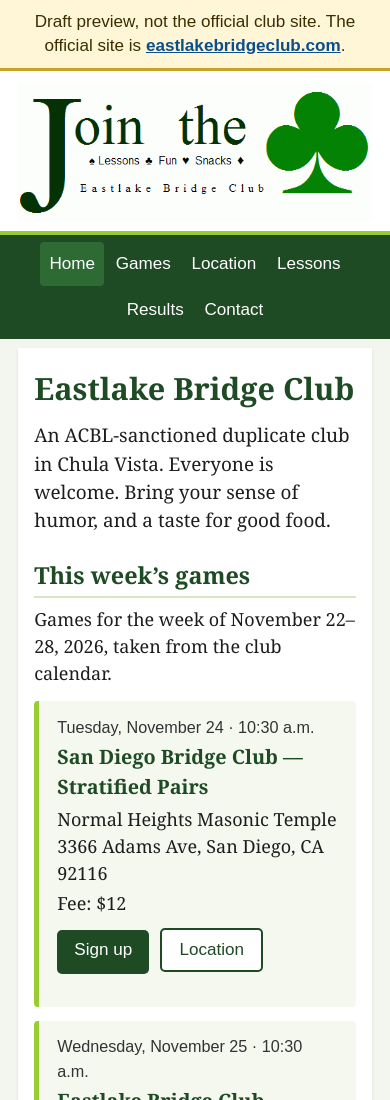
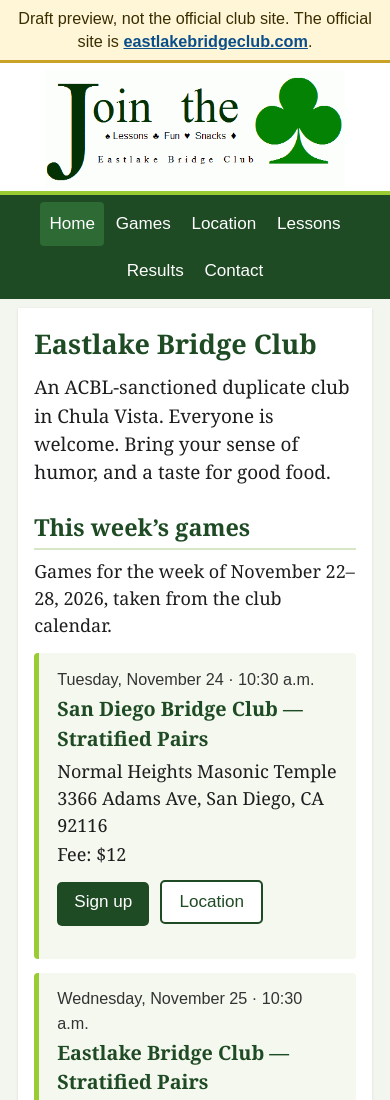
Before and after one commit to pfdubois/eastlake-preview, a plain HTML site: page index.html in a window 390 px wide. Shown: the top 1100 px of the page. Drawn offline with Linux system fonts and the light colour scheme.

Commit message:
Tighten the phone header so this week's games show sooner.

```diff
--- a/style.css
+++ b/style.css
@@ -159,8 +159,12 @@ footer p { margin: .25rem 0 }
 
 @media (max-width: 600px) {
   html { font-size: 18px }
+  .preview-banner { font-size: .9rem; padding: .4rem .7rem }
+  .brand-bar .wrap { padding: .4rem 1rem .2rem }
+  .logo { max-width: 300px }
   nav a { padding: .4rem .5rem }
-  main { margin: .5rem 0; border-radius: 0; padding: .85rem .9rem 1.2rem }
+  main { margin: .5rem 0; border-radius: 0; padding: .7rem .9rem 1.2rem }
+  h1 { font-size: 1.5rem }
   .split { flex-direction: column }
   .split img { width: 140px }
   .schedule, .schedule thead, .schedule tbody, .schedule th, .schedule td, .schedule tr {
```
